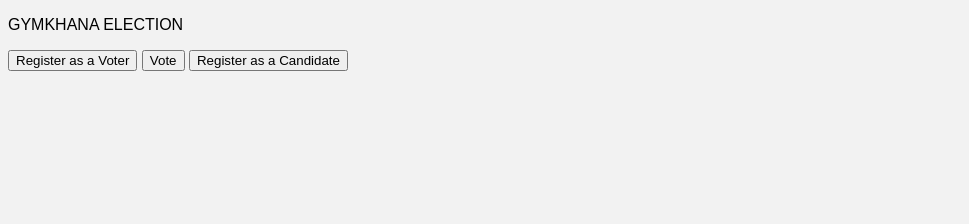
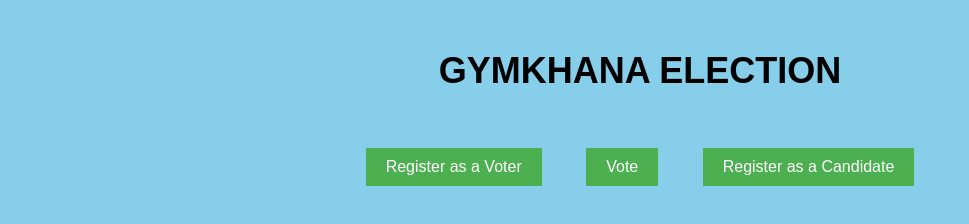
Before and after one commit to Saagar2005/Election-DApp, a website: page frontend/Election.html in a window 1280 px wide. Shown: the whole page, without its empty margins (0-969 px from the left). Drawn offline with Linux system fonts and the light colour scheme.

Commit message:
Update style.css

```diff
--- a/frontend/style.css
+++ b/frontend/style.css
@@ -1,13 +1,34 @@
+body {
+  background-color: #87CEEB;
+  font-family: Arial, sans-serif;
+  text-align: center;
+}
 
-body {
-    background-color: #f2f2f2;
-    font-family: Arial, sans-serif;
-  }
+p {
+  font-size: 36px;
+  font-weight: bold;
+  margin-top: 50px;
+}
 
-  .container {
-    margin: 0 auto;
-    max-width: 800px;
-    padding: 20px;
-    background-color: #fff;
-    box-shadow: 0 0 10px rgba(0, 0, 0, 0.2);
-  }
+button {
+  background-color: #4CAF50;
+  border: none;
+  color: white;
+  padding: 10px 20px;
+  text-align: center;
+  text-decoration: none;
+  display: inline-block;
+  font-size: 16px;
+  margin: 20px;
+  cursor: pointer;
+}
+
+button:hover {
+  background-color: #3e8e41;
+}
+
+button:active {
+  background-color: #3e8e41;
+  box-shadow: 0 5px #666;
+  transform: translateY(4px);
+}
```
